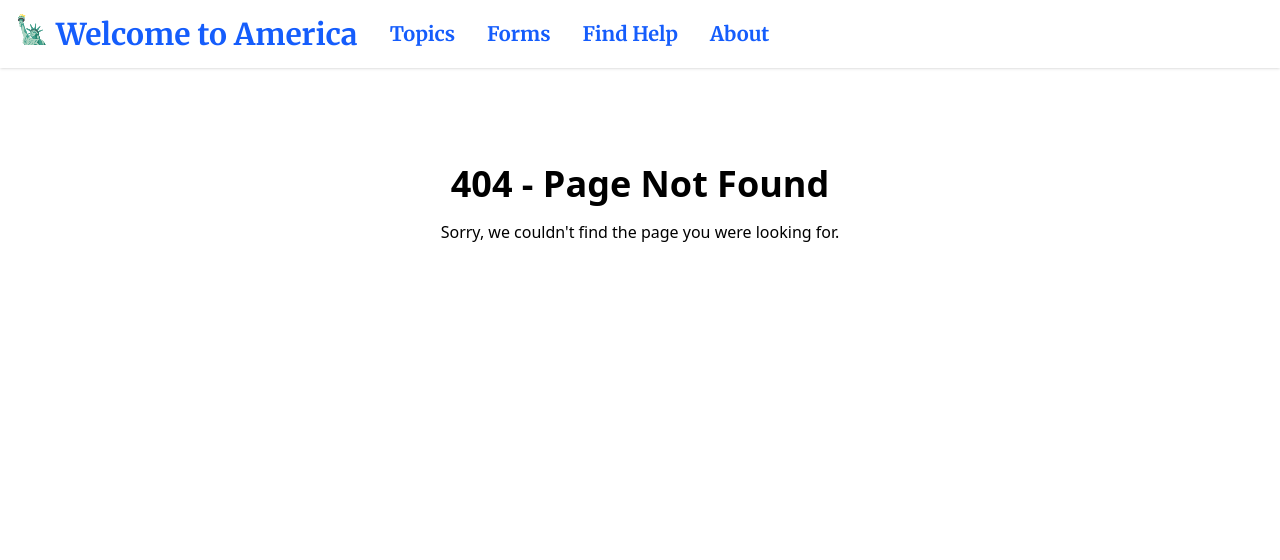
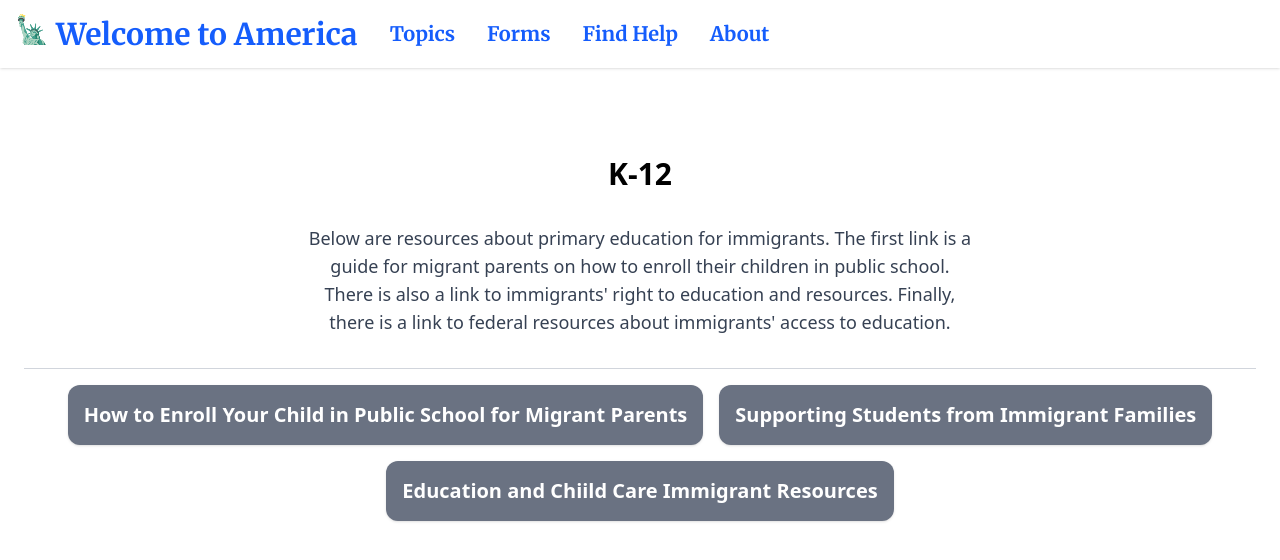
Before and after one commit to juanms23/welcome-to-america, a React (Vite) app in the folder client/: page /k-12 in a window 1280 px wide. Before the commit this address had no page. Shown: the top 560 px of the page. Built offline with nearby package versions, Linux system fonts and the light colour scheme.

Commit message:
added resources for undocumented and k-12

```diff
--- a/client/src/main.jsx
+++ b/client/src/main.jsx
@@ -7,6 +7,8 @@ import Topics from "./pages/Topics.jsx";
 import Forms from "./pages/Forms.jsx";
 import FindHelp from "./pages/FindHelp.jsx";
 import Registration from "./pages/Registration.jsx";
+import Undocumented from "./pages/Undocumented.jsx";
+import K12 from "./pages/K-12.jsx";
 import About from "./pages/About.jsx";
 import PageNotFound from "./pages/PageNotFound.jsx";
 import { BrowserRouter, Routes, Route } from "react-router-dom";
@@ -21,6 +23,8 @@ createRoot(document.getElementById("root")).render(
           <Route path="forms" element={<Forms />} />
           <Route path="find_help" element={<FindHelp />} />
           <Route path="registration" element={<Registration />} />
+          <Route path="undocumented" element={<Undocumented />} />
+          <Route path="k-12" element={<K12 />} />
           <Route path="about" element={<About />} />
           <Route path="*" element={<PageNotFound />} />
         </Route>
--- /dev/null
+++ b/client/src/pages/K-12.jsx
@@ -0,0 +1,37 @@
+import LinkButton from "../components/LinkButton";
+
+function Resources() {
+  const resources = [
+    {
+      buttons: [
+        { label: "How to Enroll Your Child in Public School for Migrant Parents", to: "https://www.inmigreat.com/blogs-en/como-inscribir-a-tus-hijos-en-la-escuela-publica-en-estados-unidos" },
+        { label: "Supporting Students from Immigrant Families", to: "https://www.learningforjustice.org/supporting-students-from-immigrant-families" },
+        { label: "Education and Chiild Care Immigrant Resources", to: "https://www.uscis.gov/citizenship/civic-assimilation/settling-in-the-us/education-and-child-care" },
+      ],
+    },
+  ];
+
+  return (
+    <div className="min-h-screen p-6">
+      <h1 className="text-3xl text-center font-bold mb-8">K-12</h1>
+      <p className="max-w-2xl mx-auto mb-8 text-center text-lg text-gray-700">
+        Below are resources about primary education for immigrants. The first link is a guide for migrant parents on how to enroll their children in public school. There is also a link to immigrants' right to education and resources. Finally, there is a link to federal resources about immigrants' access to education.
+      </p>
+      {resources.map((form, index) => (
+        <div key={index} className="mb-10">
+          <h2 className="text-xl text-center font-semibold">{form.title}</h2>
+          <hr className="my-4 border-gray-300" />
+          <div className="flex flex-wrap justify-center gap-4">
+            {form.buttons.map((btn, idx) => (
+              <LinkButton key={idx} to={btn.to} className="bg-gray-400">
+                {btn.label}
+              </LinkButton>
+            ))}
+          </div>
+        </div>
+      ))}
+    </div>
+  );
+}
+
+export default Resources;
--- a/client/src/pages/Topics.jsx
+++ b/client/src/pages/Topics.jsx
@@ -29,9 +29,9 @@ function Topics() {
     {
       title: "Education",
       buttons: [
-        { label: "Undocumented", to: "/Undocumented" },
         { label: "Financial Aid", to: "/Financial-aid" },
         { label: "K-12", to: "/K-12" },
+        { label: "Undocumented", to: "/Undocumented" },
       ],
     },
   ];
--- /dev/null
+++ b/client/src/pages/Undocumented.jsx
@@ -0,0 +1,37 @@
+import LinkButton from "../components/LinkButton";
+
+function Resources() {
+  const resources = [
+    {
+      buttons: [
+        { label: "Undocumented Students' Rights", to: "https://www.glsen.org/article/daca-undocumented-students-rights-equal-access-k-12-public-schools" },
+        { label: "Beyond DACA Resources", to: "https://www.higheredimmigrationportal.org/effective_practice/beyond-daca-a-directory-of-resources-for-undocumented-students-individuals/" },
+        { label: "Options for Undocumented Students Post-Highschool", to: "https://www.informedimmigrant.com/resources/undocumented-students/options-for-undocumented-high-school-students/" },
+      ],
+    },
+  ];
+
+  return (
+    <div className="min-h-screen p-6">
+      <h1 className="text-3xl text-center font-bold mb-8">Undocumented</h1>
+      <p className="max-w-2xl mx-auto mb-8 text-center text-lg text-gray-700">
+        Below are links to information about the right to education for undocumented students. There are several more resources on the Beyond DACA page for students who complete their K-12 education. There are even more options for post-highschool undocumented students at the next link.
+      </p>
+      {resources.map((form, index) => (
+        <div key={index} className="mb-10">
+          <h2 className="text-xl text-center font-semibold">{form.title}</h2>
+          <hr className="my-4 border-gray-300" />
+          <div className="flex flex-wrap justify-center gap-4">
+            {form.buttons.map((btn, idx) => (
+              <LinkButton key={idx} to={btn.to} className="bg-gray-400">
+                {btn.label}
+              </LinkButton>
+            ))}
+          </div>
+        </div>
+      ))}
+    </div>
+  );
+}
+
+export default Resources;
```
